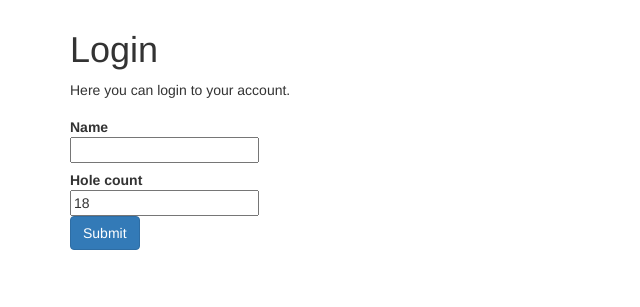
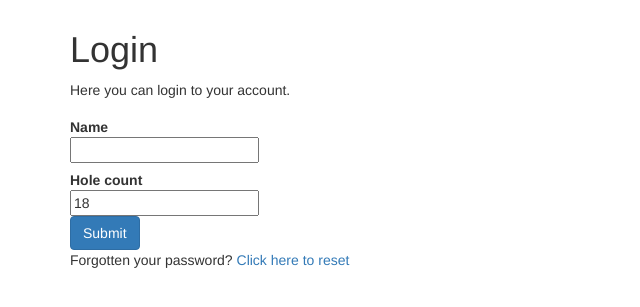
Before and after one commit to jonejone/caddybook, a Django app: template caddybook/books/templates/registration/login.html in a window 1280 px wide. Shown: the part 50-357 px from the top of the page, without its empty margins (0-640 px from the left). Run offline with Django 3.2, Linux system fonts and the light colour scheme; the template is opened without the code that fills it: values that come from a table or form of the project are taken from there, others are empty; parts of the project's set-up code (start-up, migrations or seed data) failed here and were passed over; some libraries are stand-ins or nearby versions.

Commit message:
Added link to reset password

```diff
--- a/caddybook/books/templates/registration/login.html
+++ b/caddybook/books/templates/registration/login.html
@@ -9,4 +9,8 @@
 <form class="form-horizontal" method="post" action="{% url "auth_login" %}" enctype="multipart/form-data">{% csrf_token %}
     {% include "books/bootstrap_form.html" %}
 </form>
+
+{% url "auth_password_reset" as url %}
+
+{% blocktrans with url=url %}Forgotten your password? <a href="{{ url }}">Click here to reset</a>{% endblocktrans %}</p>
 {% endblock %}
--- /dev/null
+++ b/caddybook/books/templates/registration/password_reset_form.html
@@ -0,0 +1 @@
+foo?
```
